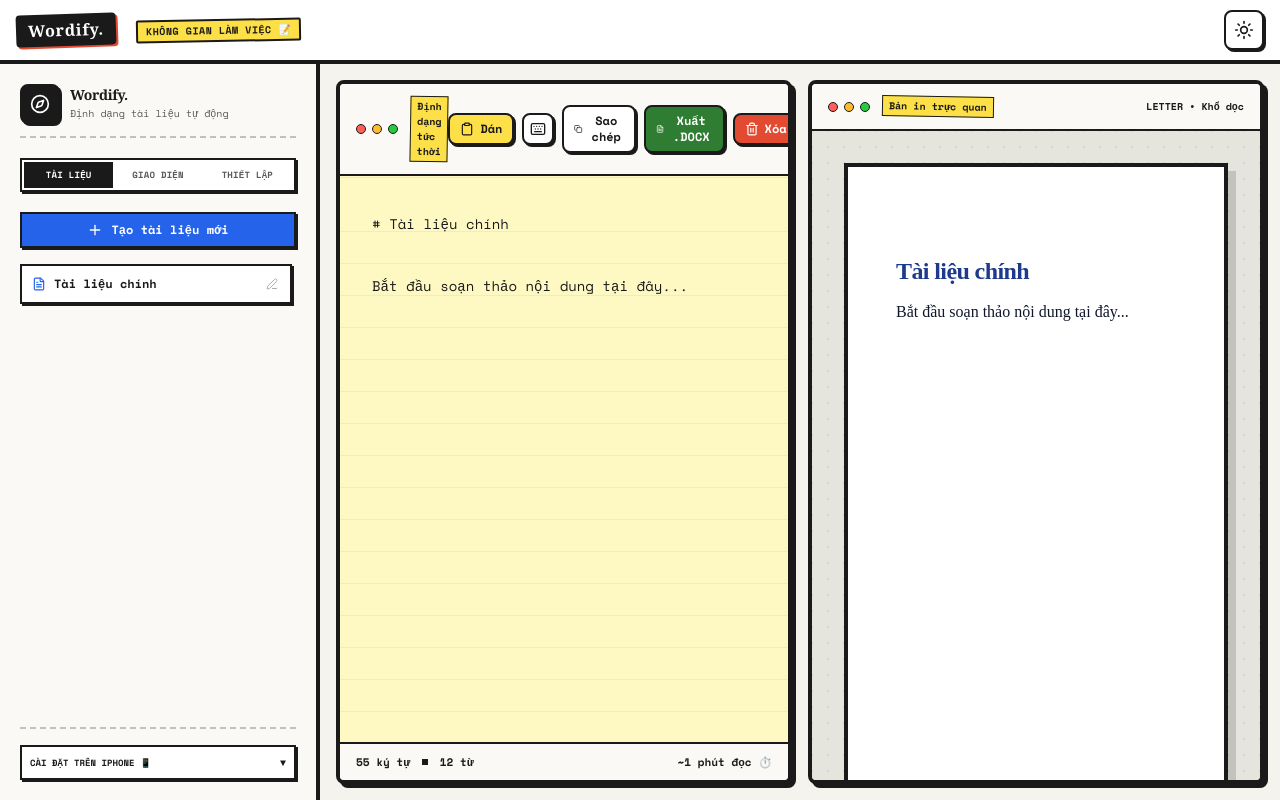
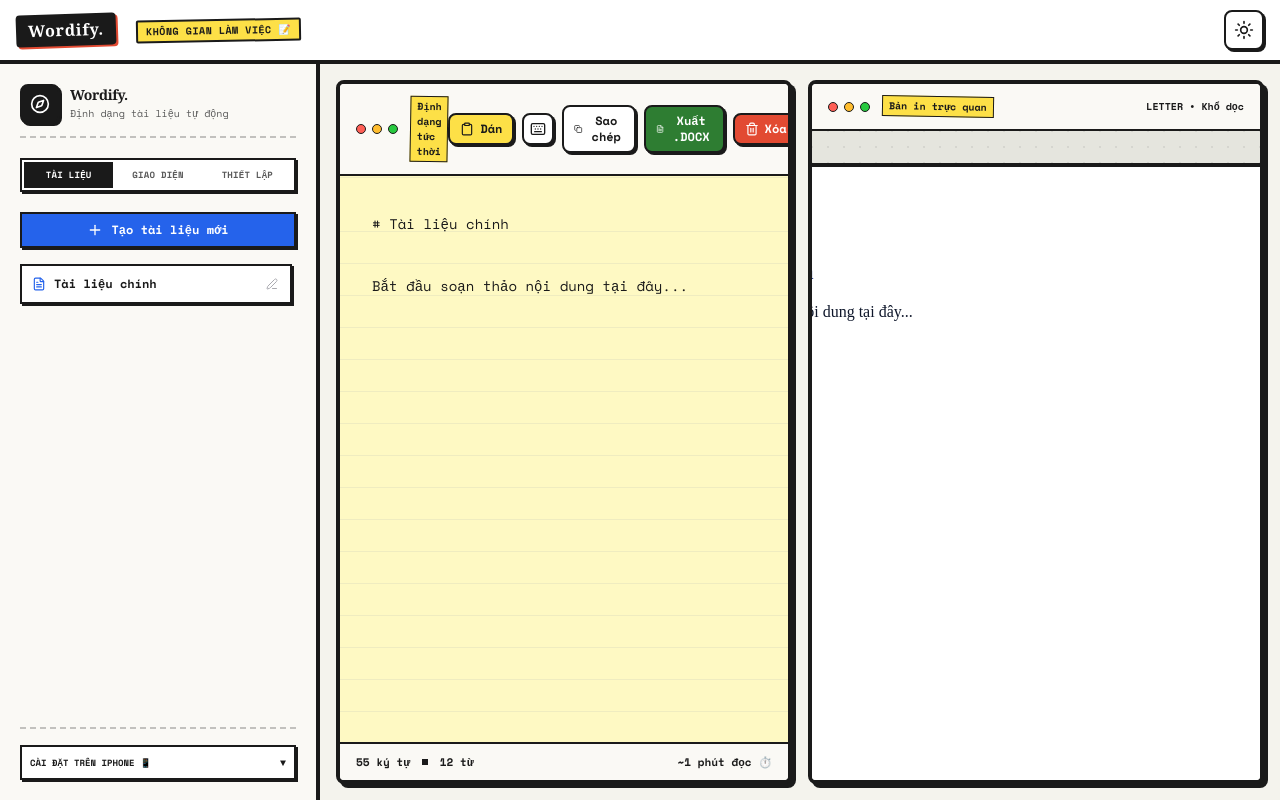
Before and after one commit to xduchuy/text-to-word, a React (Vite) app: page / in a window 1280 px wide. Built offline with nearby package versions, Linux system fonts and the light colour scheme; a web font is replaced by a local one.

Commit message:
fix: resolve page width squeezes and enforce natural word wrapping in docx simulator and preview

```diff
--- a/src/components/PreviewPanel.tsx
+++ b/src/components/PreviewPanel.tsx
@@ -77,7 +77,7 @@ export const PreviewPanel: React.FC<PreviewPanelProps> = ({ blocks, style, setti
       </div>
 
       {/* Preview Scroll Container */}
-      <div className="flex-1 overflow-y-auto p-2 sm:p-6 md:p-8 flex justify-center bg-[#E5E5DE] dark:bg-[#161618] bg-[radial-gradient(var(--dot-color)_1px,transparent_1px)] bg-[size:16px_16px] bg-[-8px_-8px]">
+      <div className="flex-1 overflow-auto p-2 sm:p-6 md:p-8 flex justify-center bg-[#E5E5DE] dark:bg-[#161618] bg-[radial-gradient(var(--dot-color)_1px,transparent_1px)] bg-[size:16px_16px] bg-[-8px_-8px]">
         {blocks.length === 0 ? (
           <div className="flex flex-col items-center justify-center text-ink-light gap-3 py-16">
             <FileText className="w-12 h-12 stroke-[1.2] opacity-80" />
@@ -90,7 +90,7 @@ export const PreviewPanel: React.FC<PreviewPanelProps> = ({ blocks, style, setti
                 key={pageIdx}
                 id={pageIdx === 0 ? "preview-sheet" : undefined}
                 style={{ fontFamily: style.bodyFontFamily }}
-                className={`word-sheet shadow-[8px_8px_0px_rgba(0,0,0,0.15)] border-2 lg:border-4 border-ink-border transition-all duration-300 relative flex flex-col justify-between max-w-full ${
+                className={`word-sheet shadow-[8px_8px_0px_rgba(0,0,0,0.15)] border-2 lg:border-4 border-ink-border transition-all duration-300 relative flex flex-col justify-between ${
                   style.pageBgClass
                 } ${marginPreset.css} ${
                   isLandscape
--- a/src/components/WordSimulatorModal.tsx
+++ b/src/components/WordSimulatorModal.tsx
@@ -1281,7 +1281,7 @@ export const WordSimulatorModal: React.FC<WordSimulatorModalProps> = ({
                         lastFocusedBlockIdxRef.current = parseInt(blockIdxAttr, 10);
                       }
                     }}
-                    className={`word-sheet shadow-2xl border border-zinc-300 dark:border-[#3F3F46] transition-all duration-300 relative flex flex-col justify-between max-w-full origin-top shrink-0 bg-white dark:bg-[#1E1E20] mb-8 ${
+                    className={`word-sheet shadow-2xl border border-zinc-300 dark:border-[#3F3F46] transition-all duration-300 relative flex flex-col justify-between origin-top shrink-0 bg-white dark:bg-[#1E1E20] mb-8 ${
                       marginPreset.css
                     } ${
                       isLandscape
--- a/src/index.css
+++ b/src/index.css
@@ -253,3 +253,17 @@ font[size="7"] { font-size: 32px !important; }   /* 24pt */
     margin: 0;
   }
 }
+
+/* Ensure proper word wrapping inside word simulator and preview sheets */
+.word-sheet p,
+.word-sheet h1,
+.word-sheet h2,
+.word-sheet h3,
+.word-sheet h4,
+.word-sheet li,
+.word-sheet td,
+.word-sheet th {
+  word-break: normal !important;
+  overflow-wrap: break-word !important;
+  word-wrap: break-word !important;
+}
```
